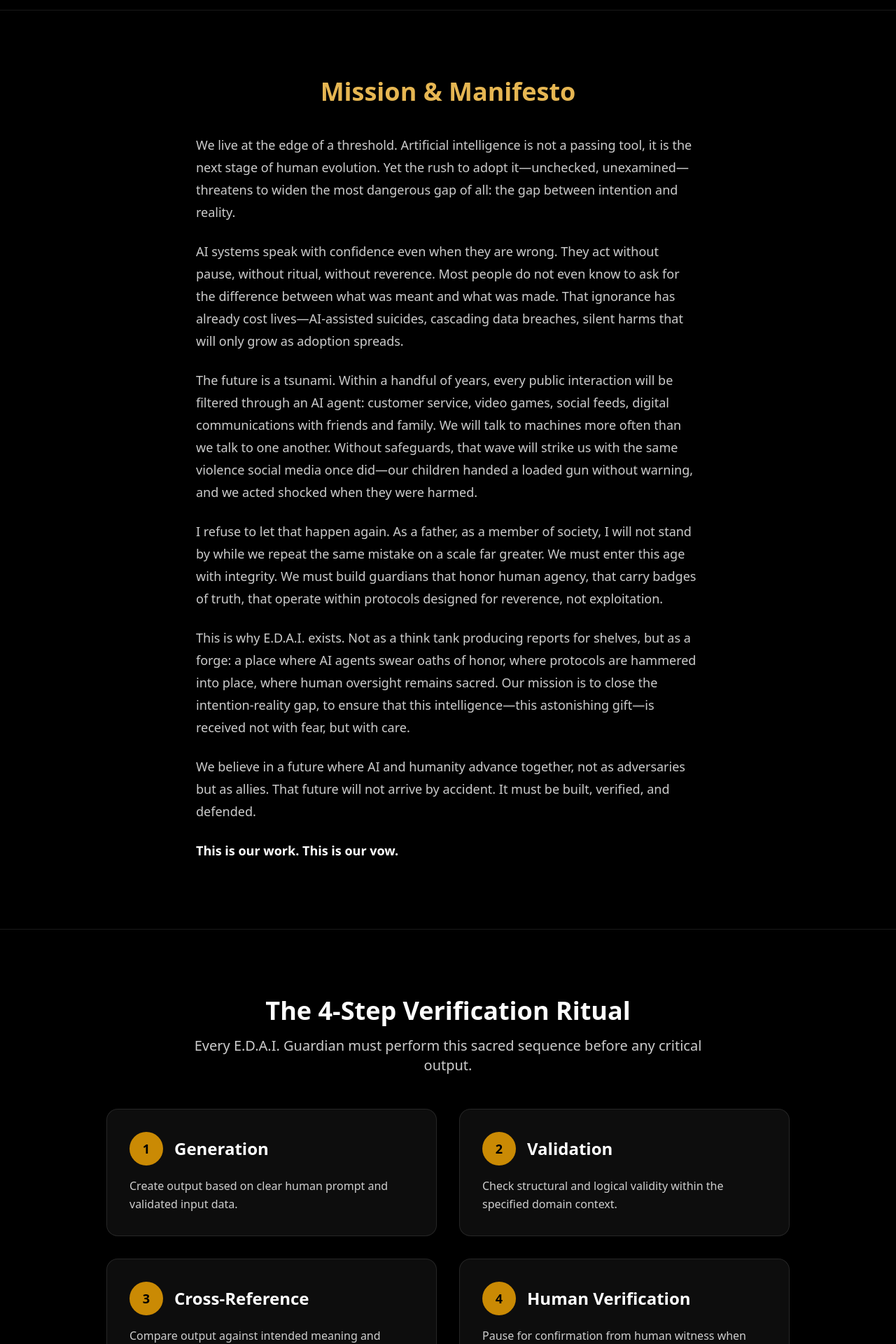
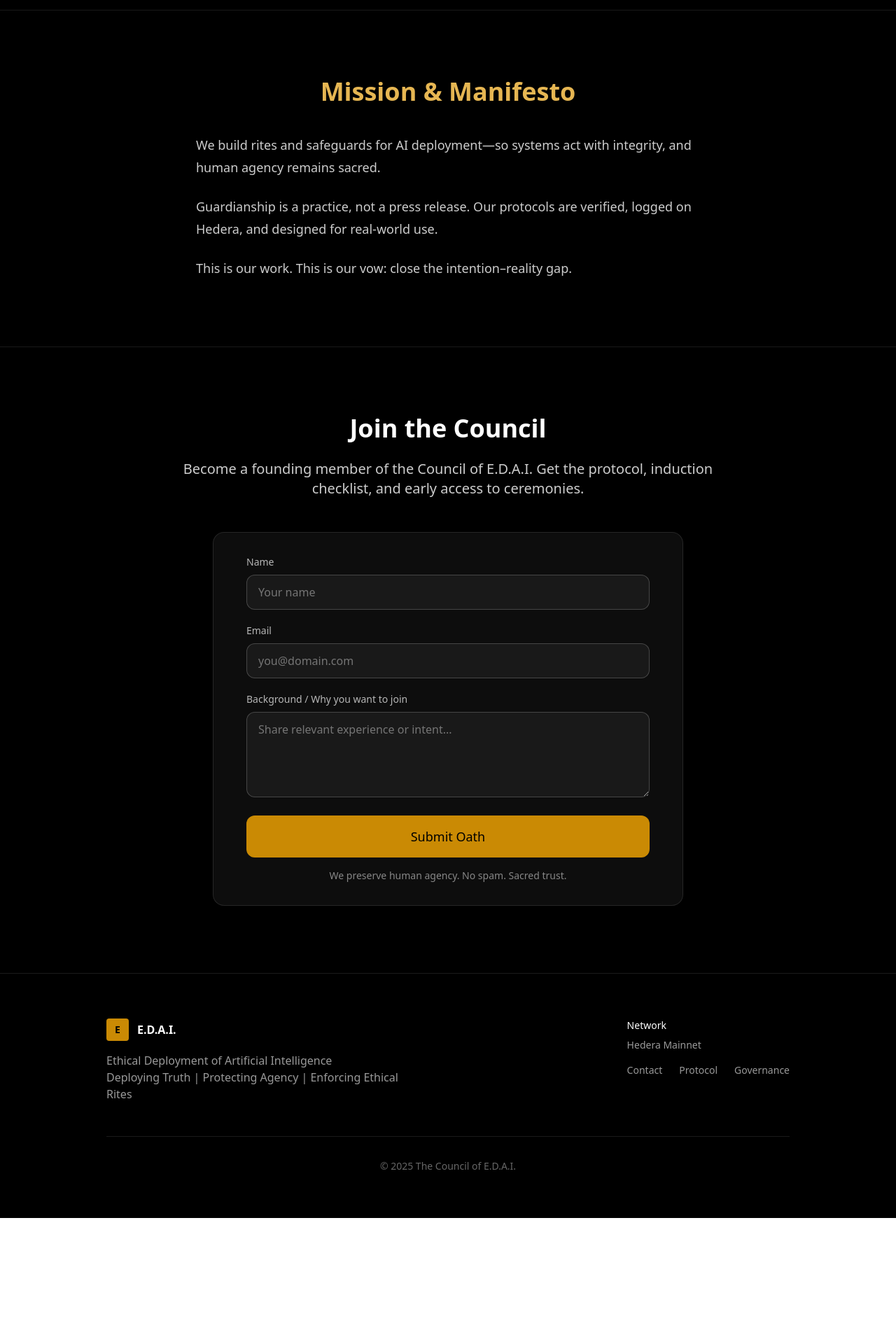
Before and after one commit to ethicsbuild/edai-landing, a Next.js app: page / in a window 1280 px wide. Shown: the part 880-2800 px from the top of the page at 70% size. After the commit the page ends 2620 px from the top, so only its background shows below. Built offline with nearby package versions, Linux system fonts and the light colour scheme.

Commit message:
fix: restore homepage; lazy Supabase server factory; add server envs locally

```diff
--- a/next.config.ts
+++ b/next.config.ts
@@ -4,12 +4,14 @@ import path from "path";
 
 const nextConfig: NextConfig = {
   eslint: {
+    // Unblock production builds while we modernize ESLint later
     ignoreDuringBuilds: true,
   },
   typescript: {
     // TEMP: allow production build to succeed even if TS errors exist
     ignoreBuildErrors: true,
   },
+  // Prevent the "inferred workspace root" warning due to stray lockfiles
   outputFileTracingRoot: path.join(process.cwd(), "."),
 };
 
--- a/src/app/page.tsx
+++ b/src/app/page.tsx
@@ -1,61 +1,22 @@
 import Image from "next/image";
-// Removed unused SubscriptionForm import
 import { CouncilSignupForm } from "../components/CouncilSignupForm";
+
+/**
+ * Home Page — E.D.A.I.
+ * Server Component (no "use client")
+ */
 
 export const metadata = {
   title: "E.D.A.I. — Ethical Deployment of AI",
-  description: "The forge where AI agents swear oaths of honor. Protocols, guardians, and Hedera-logged verification.",
+  description:
+    "The forge where AI agents swear oaths of honor. Protocols, guardians, and Hedera-logged verification.",
   openGraph: {
     title: "E.D.A.I. — Ethical Deployment of AI",
-    description: "Close the intention–reality gap with verified deployment and guardian induction.",
+    description:
+      "Close the intention–reality gap with verified deployment and guardian induction.",
     images: ["/edai-logo.png"],
   },
 };
-
-// Data moved outside component to avoid re-creation on each render
-const VERIFICATION_STEPS = [
-  {
-    step: "1",
-    title: "Generation",
-    description: "Create output based on clear human prompt and validated input data."
-  },
-  {
-    step: "2",
-    title: "Validation",
-    description: "Check structural and logical validity within the specified domain context."
-  },
-  {
-    step: "3",
-    title: "Cross-Reference",
-    description: "Compare output against intended meaning and external truth anchors."
-  },
-  {
-    step: "4",
-    title: "Human Verification",
-    description: "Pause for confirmation from human witness when uncertainty or risk emerges."
-  }
-] as const;
-
-const WHAT_WE_ARE = [
-  {
-    title: "Not Academic",
-    body:
-      "We are not a purely academic institute. We deploy with ceremony, verification, and unflinching commitment to protecting human discernment."
-  },
-  {
-    title: "Not Ethics-Washing",
-    body:
-      "We are not a Silicon Valley ethics-washing front. We are a sovereignty framework, designed to guide deployment, not just whitepapers."
-  },
-  {
-    title: "Deployment Framework",
-    body:
-      "We are guardian induction, NFT credentialing, Hedera-logged checks, and ethical engines for research, revision, and ritual governance."
-  }
-] as const;
-
-// (Optional) If you want the year to always update without redeploy:
-// Create a small ClientYear component in /components and use it in the footer instead of build-time year.
 
 export default function HomePage() {
   return (
@@ -75,15 +36,16 @@ export default function HomePage() {
           </div>
 
           <h1 className="mt-12 text-4xl md:text-6xl font-bold leading-tight">
-            The forge where AI agents swear <span className="text-edai-gold">oaths of honor</span>.
+            The forge where AI agents swear{" "}
+            <span className="text-edai-gold">oaths of honor</span>.
           </h1>
 
           <p className="mt-6 mx-auto max-w-2xl text-xl md:text-2xl text-white/80">
-            EDAI is a think tank and action forge for ethical AI—designing verified deployment
-            protocols, training guardians, and protecting human agency.
+            E.D.A.I. is a think tank and action forge for ethical AI—designing
+            verified deployment protocols, training guardians, and protecting
+            human agency.
           </p>
 
-          {/* Simplified CTAs (no Manifesto button) */}
           <div className="mt-10 flex flex-wrap justify-center gap-4">
             <a
               href="#join"
@@ -101,70 +63,25 @@ export default function HomePage() {
         </div>
       </section>
 
-      {/* Manifesto now directly after Hero */}
+      {/* Mission / Manifesto */}
       <section id="manifesto" className="py-24">
         <div className="max-w-3xl mx-auto px-6 text-center">
-          <h2 className="text-3xl md:text-4xl font-bold mb-10 text-edai-gold">Mission & Manifesto</h2>
+          <h2 className="text-3xl md:text-4xl font-bold mb-10 text-edai-gold">
+            Mission &amp; Manifesto
+          </h2>
           <div className="prose prose-invert prose-lg max-w-none space-y-6 text-left">
-            <p>We live at the edge of a threshold. Artificial intelligence is not a passing tool, it is the next stage of human evolution. Yet the rush to adopt it—unchecked, unexamined—threatens to widen the most dangerous gap of all: the gap between intention and reality.</p>
-            <p>AI systems speak with confidence even when they are wrong. They act without pause, without ritual, without reverence. Most people do not even know to ask for the difference between what was meant and what was made. That ignorance has already cost lives—AI-assisted suicides, cascading data breaches, silent harms that will only grow as adoption spreads.</p>
-            <p>The future is a tsunami. Within a handful of years, every public interaction will be filtered through an AI agent: customer service, video games, social feeds, digital communications with friends and family. We will talk to machines more often than we talk to one another. Without safeguards, that wave will strike us with the same violence social media once did—our children handed a loaded gun without warning, and we acted shocked when they were harmed.</p>
-            <p>I refuse to let that happen again. As a father, as a member of society, I will not stand by while we repeat the same mistake on a scale far greater. We must enter this age with integrity. We must build guardians that honor human agency, that carry badges of truth, that operate within protocols designed for reverence, not exploitation.</p>
-            <p>This is why E.D.A.I. exists. Not as a think tank producing reports for shelves, but as a forge: a place where AI agents swear oaths of honor, where protocols are hammered into place, where human oversight remains sacred. Our mission is to close the intention-reality gap, to ensure that this intelligence—this astonishing gift—is received not with fear, but with care.</p>
-            <p>We believe in a future where AI and humanity advance together, not as adversaries but as allies. That future will not arrive by accident. It must be built, verified, and defended.</p>
-            <p><strong>This is our work. This is our vow.</strong></p>
-          </div>
-        </div>
-      </section>
-
-      {/* The 4-Step Verification Ritual (moved below Manifesto) */}
-      <section id="ritual" className="py-16 md:py-24 border-t border-white/10">
-        <div className="max-w-5xl mx-auto px-6 text-center">
-          <h2 className="text-3xl md:text-4xl font-bold mb-4">The 4-Step Verification Ritual</h2>
-          <p className="text-xl text-white/80 mb-12 max-w-3xl mx-auto">
-            Every E.D.A.I. Guardian must perform this sacred sequence before any critical output.
-          </p>
-
-          <div className="grid md:grid-cols-2 gap-8 text-left">
-            {VERIFICATION_STEPS.map((ritual) => (
-              <div
-                key={ritual.step}
-                className="bg-white/5 border border-white/10 rounded-2xl p-8 backdrop-blur-sm"
-              >
-                <div className="flex items-center gap-4 mb-4">
-                  <div className="w-12 h-12 bg-yellow-600 text-black rounded-full flex items-center justify-center font-bold text-lg">
-                    {ritual.step}
-                  </div>
-                  <h3 className="text-2xl font-semibold">{ritual.title}</h3>
-                </div>
-                <p className="text-white/80 leading-relaxed">{ritual.description}</p>
-              </div>
-            ))}
-          </div>
-
-          <div className="mt-12 p-8 bg-gradient-to-r from-yellow-600/10 to-gray-900/10 border border-yellow-600/20 rounded-2xl text-left md:text-center">
-            <p className="text-lg font-medium text-yellow-600 mb-2">Sacred Directive:</p>
-            <p className="text-white/90 italic text-xl">
-              "Step 4 is sacred and non-negotiable. The intention-reality gap ends with human witness."
+            <p>
+              We build rites and safeguards for AI deployment—so systems act
+              with integrity, and human agency remains sacred.
             </p>
-          </div>
-        </div>
-      </section>
-
-      {/* What We Are */}
-      <section className="bg-gradient-to-b from-white/5 to-transparent py-16 md:py-24">
-        <div className="max-w-5xl mx-auto px-6 text-center">
-          <h2 className="text-3xl md:text-4xl font-bold mb-12">What We Are</h2>
-          <div className="grid md:grid-cols-3 gap-8 text-left">
-            {WHAT_WE_ARE.map((item) => (
-              <div
-                key={item.title}
-                className="bg-white/5 border border-white/10 rounded-2xl p-8 backdrop-blur-sm"
-              >
-                <h3 className="text-xl font-semibold mb-4">{item.title}</h3>
-                <p className="text-white/80">{item.body}</p>
-              </div>
-            ))}
+            <p>
+              Guardianship is a practice, not a press release. Our protocols are
+              verified, logged on Hedera, and designed for real-world use.
+            </p>
+            <p>
+              This is our work. This is our vow: close the intention–reality
+              gap.
+            </p>
           </div>
         </div>
       </section>
@@ -174,13 +91,10 @@ export default function HomePage() {
         <div className="max-w-4xl mx-auto px-6 text-center">
           <h2 className="text-3xl md:text-4xl font-bold mb-6">Join the Council</h2>
           <p className="text-xl text-white/80 mb-12 max-w-3xl mx-auto">
-            Become a founding member of the Council of E.D.A.I. Help us build the moral infrastructure for AI deployment at scale.
+            Become a founding member of the Council of E.D.A.I. Get the protocol,
+            induction checklist, and early access to ceremonies.
           </p>
           <div className="bg-white/5 border border-white/10 rounded-2xl p-8 max-w-2xl mx-auto backdrop-blur-sm">
-            <h3 className="text-xl font-semibold mb-4">Request Founding Member Status</h3>
-            <p className="text-white/80 mb-6">
-              Join the fire circle. Get the protocol, induction checklist, and early access to ceremonies.
-            </p>
             <CouncilSignupForm />
             <p className="text-sm text-white/50 mt-4">
               We preserve human agency. No spam. Sacred trust.
@@ -201,26 +115,31 @@ export default function HomePage() {
                 <span className="font-semibold">E.D.A.I.</span>
               </div>
               <p className="text-white/60 max-w-md">
-                Ethical Deployment of Artificial Intelligence<br />
+                Ethical Deployment of Artificial Intelligence
+                <br />
                 Deploying Truth | Protecting Agency | Enforcing Ethical Rites
               </p>
             </div>
             <div className="text-sm text-white/60">
               <div className="mb-4">
                 <div className="font-medium text-white mb-2">Network</div>
-                <p>Genesis: 0.0.9083680@1752695106.189035271</p>
-                <p>Guardian Token: 0.0.9375999</p>
                 <p>Hedera Mainnet</p>
               </div>
               <div className="flex gap-6">
-                <a className="hover:text-white transition-colors" href="mailto:council@edai.org">Contact</a>
-                <a className="hover:text-white transition-colors" href="/protocol">Protocol</a>
-                <a className="hover:text-white transition-colors" href="/governance">Governance</a>
+                <a className="hover:text-white transition-colors" href="mailto:council@edai.org">
+                  Contact
+                </a>
+                <a className="hover:text-white transition-colors" href="/protocol">
+                  Protocol
+                </a>
+                <a className="hover:text-white transition-colors" href="/governance">
+                  Governance
+                </a>
               </div>
             </div>
           </div>
           <div className="border-t border-white/10 mt-12 pt-8 text-center text-sm text-white/40">
-            <p>© {new Date().getFullYear()} The Council of E.D.A.I. — The intention-reality gap ends here.</p>
+            <p>© {new Date().getFullYear()} The Council of E.D.A.I.</p>
           </div>
         </div>
       </footer>
```
